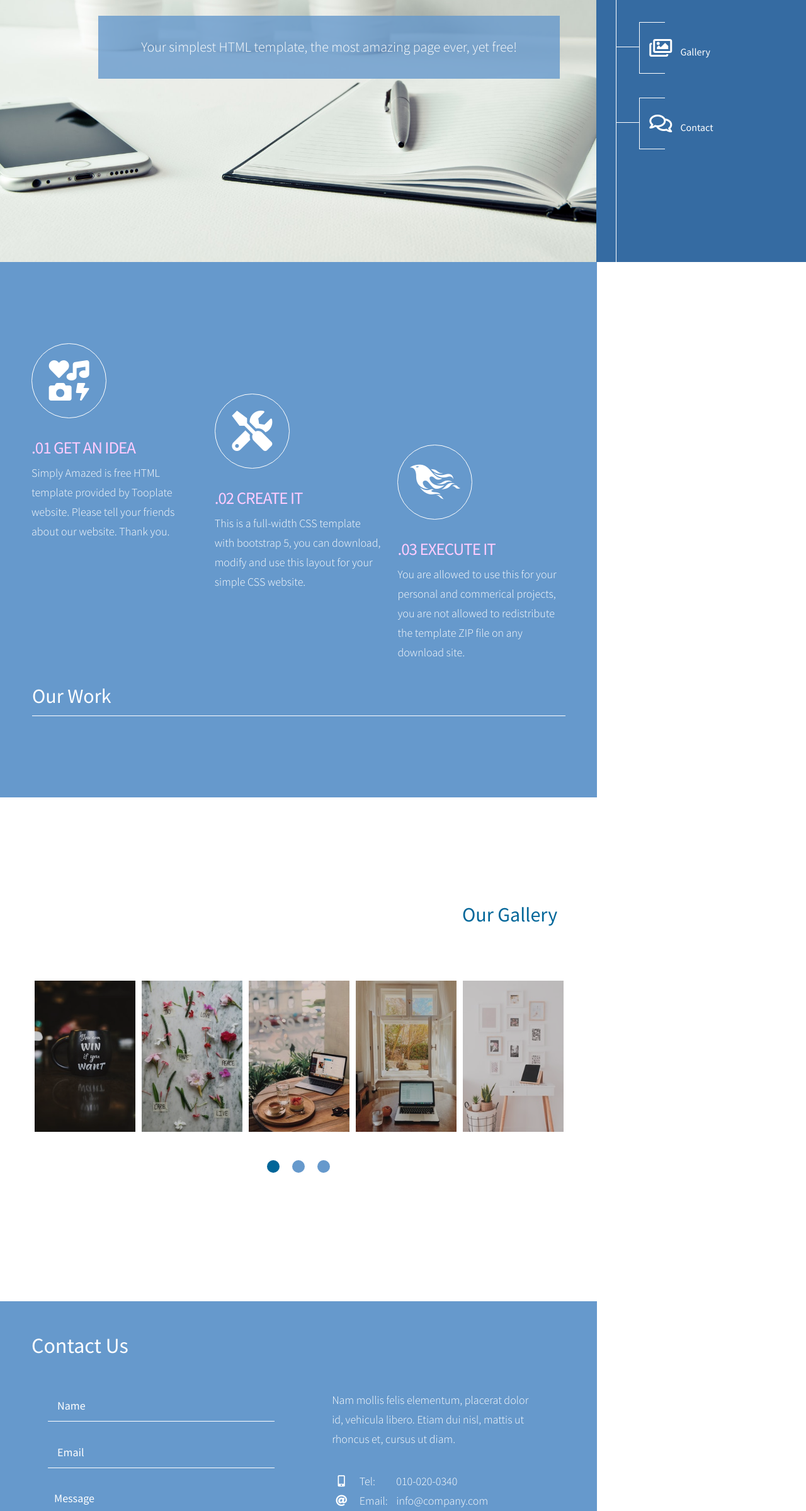
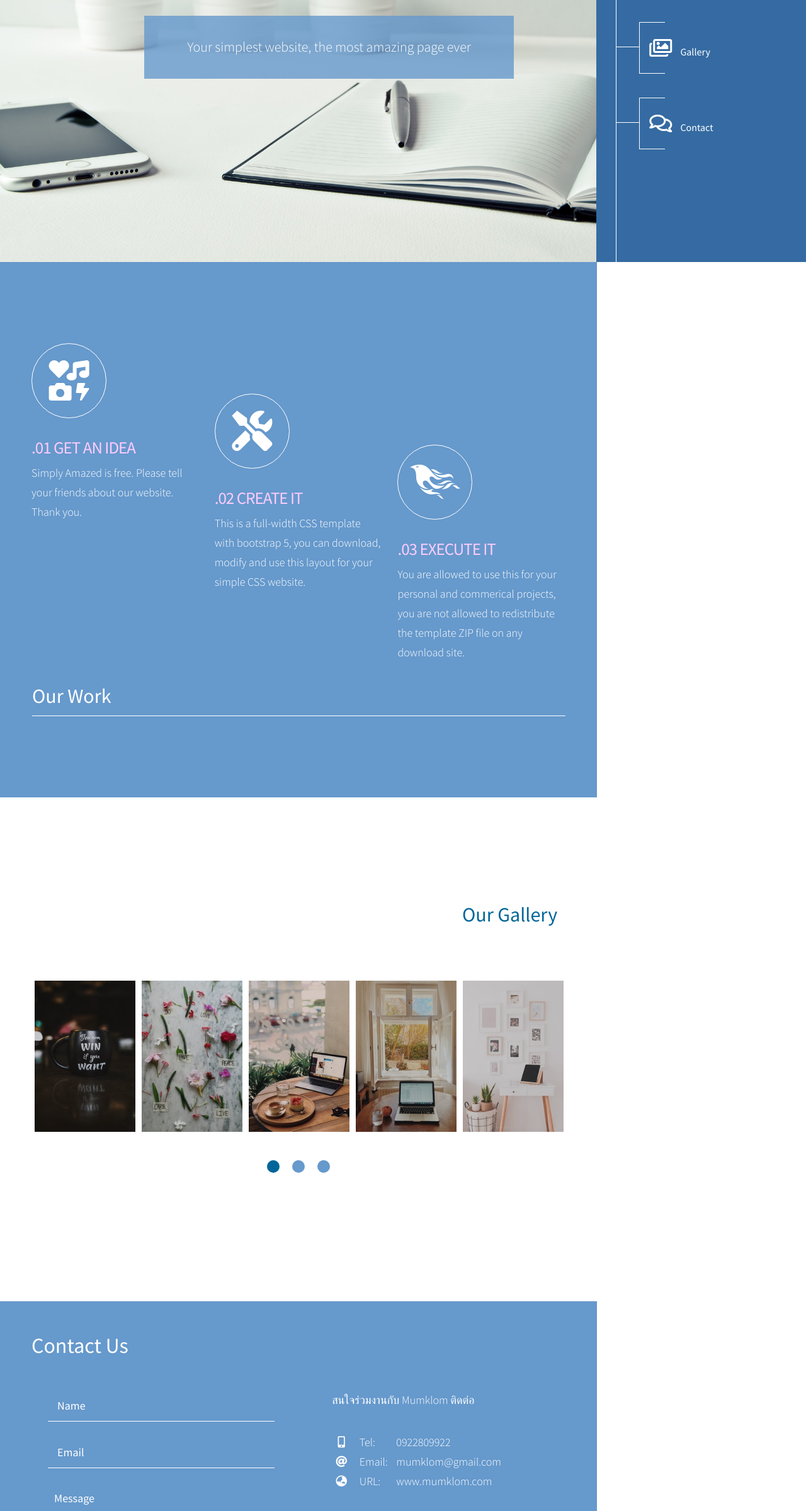
Before and after one commit to Devnone21/web-simply-amazed, a plain HTML site: page index.html in a window 1280 px wide. Shown: the part 384-2783 px from the top of the page at 63% size. Drawn offline with Linux system fonts and the light colour scheme.

Commit message:
Update index.html

```diff
--- a/index.html
+++ b/index.html
@@ -2,7 +2,7 @@
 <html lang="en">
 <head>
     <meta charset="utf-8" />
-    <title>Simply Amazed HTML Template by Tooplate</title>
+    <title>Mumklom - A Marketing Co.</title>
     <meta name="viewport" content="width=device-width, initial-scale=1">
     <link rel="preconnect" href="https://fonts.gstatic.com">
     <link href="https://fonts.googleapis.com/css2?family=Source+Sans+Pro:wght@300;400&display=swap" rel="stylesheet">
@@ -10,13 +10,7 @@
     <link rel="stylesheet" href="fontawesome/css/all.min.css" type="text/css" />
     <link rel="stylesheet" href="css/slick.css" type="text/css" />
     <link rel="stylesheet" href="css/tooplate-simply-amazed.css" type="text/css" />
-<!--
 
-Tooplate 2123 Simply Amazed
-
-https://www.tooplate.com/view/2123-simply-amazed
-
--->
 </head>
 
 <body>
@@ -55,7 +49,7 @@ https://www.tooplate.com/view/2123-simply-amazed
                 <div class="container">
                     <div class="item">
                         <div class="bg-blue-transparent logo-fa"><span><i class="fas fa-2x fa-atom"></i></span> Simply Amazed</div>
-                        <div class="bg-blue-transparent simple"><p>Your simplest HTML template, the most amazing page ever, yet free!</p></div>
+                        <div class="bg-blue-transparent simple"><p>Your simplest website, the most amazing page ever</p></div>
                     </div>
                 </div>
             </div>
@@ -67,7 +61,7 @@ https://www.tooplate.com/view/2123-simply-amazed
                             <div class="tm-work-item-inner">
                                 <div class="icn"><i class="fas fa-2x fa-icons"></i></div>
                                 <h3>.01 Get An Idea</h3>
-                                <p>Simply Amazed is free HTML template provided by Tooplate website. Please tell your friends about our website. Thank you.</p>
+                                <p>Simply Amazed is free. Please tell your friends about our website. Thank you.</p>
                             </div>
                         </div>
                         <div class="item col-md-4 one">
@@ -208,19 +202,19 @@ https://www.tooplate.com/view/2123-simply-amazed
                         </div>
                         <div class="col-lg-4 col-md-6 mb-4 contact-details">
                             <div class="tm-contact-item-inner-2">
-                                <p>Nam mollis felis elementum, placerat dolor id, vehicula libero. Etiam dui nisl, mattis ut rhoncus et, cursus ut diam.</p>
+                                <p>สนใจร่วมงานกับ Mumklom ติดต่อ</p>
                                 <ul class="font-weight-light">
                                     <li>
                                         <span class="icn"><i class="fas fa-mobile-alt"></i></span>
-                                        <span class="lbl">Tel:</span> <a href="#">010-020-0340</a>
+                                        <span class="lbl">Tel:</span> <a href="#">0922809922</a>
                                     </li>
                                     <li>
                                         <span class="icn"><i class="fas fa-at"></i></span>
-                                        <span class="lbl">Email:</span> <a href="#">info@company.com</a>
+                                        <span class="lbl">Email:</span> <a href="#">mumklom@gmail.com</a>
                                     </li>
                                     <li>
                                         <span class="icn"><i class="fas fa-globe-asia"></i></span>
-                                        <span class="lbl">URL:</span> <a href="#">www.company.com</a>
+                                        <span class="lbl">URL:</span> <a href="#">www.mumklom.com</a>
                                     </li>
                                 </ul>
                             </div>
@@ -230,7 +224,7 @@ https://www.tooplate.com/view/2123-simply-amazed
                             <div class="map-outer tm-mb-40">
                                 <div class="gmap-canvas">
                                     <iframe width="100%" height="400" id="gmap-canvas"
-                                        src="https://maps.google.com/maps?q=Av.+L%C3%BAcio+Costa,+Rio+de+Janeiro+-+RJ,+Brazil&t=&z=13&ie=UTF8&iwloc=&output=embed"
+                                        src="https://www.google.com/maps/@13.7245601,100.493024,11z?hl=th-TH"
                                         frameborder="0" scrolling="no" marginheight="0" marginwidth="0"></iframe>
                                 </div>
                             </div>
@@ -239,8 +233,8 @@ https://www.tooplate.com/view/2123-simply-amazed
                 </div>
                 <footer class="footer container container-2">
                     <div class="row">
-                        <p class="col-sm-7">Copyright 2021 Simply Amazed Co.</p>
-                        <p class="col-sm-5 text-right design">Design: <a rel="nofollow" href="https://www.tooplate.com" target="_parent">Tooplate</a></p>
+                        <p class="col-sm-7">Copyright 2022 Mumklom</p>
+                        <p class="col-sm-5 text-right design">Design: <a rel="nofollow" href="https://github.com/Devnone21/web-simply-amazed" target="_parent">Tooplate</a></p>
                     </div>
                 </footer>
             </section>
```
